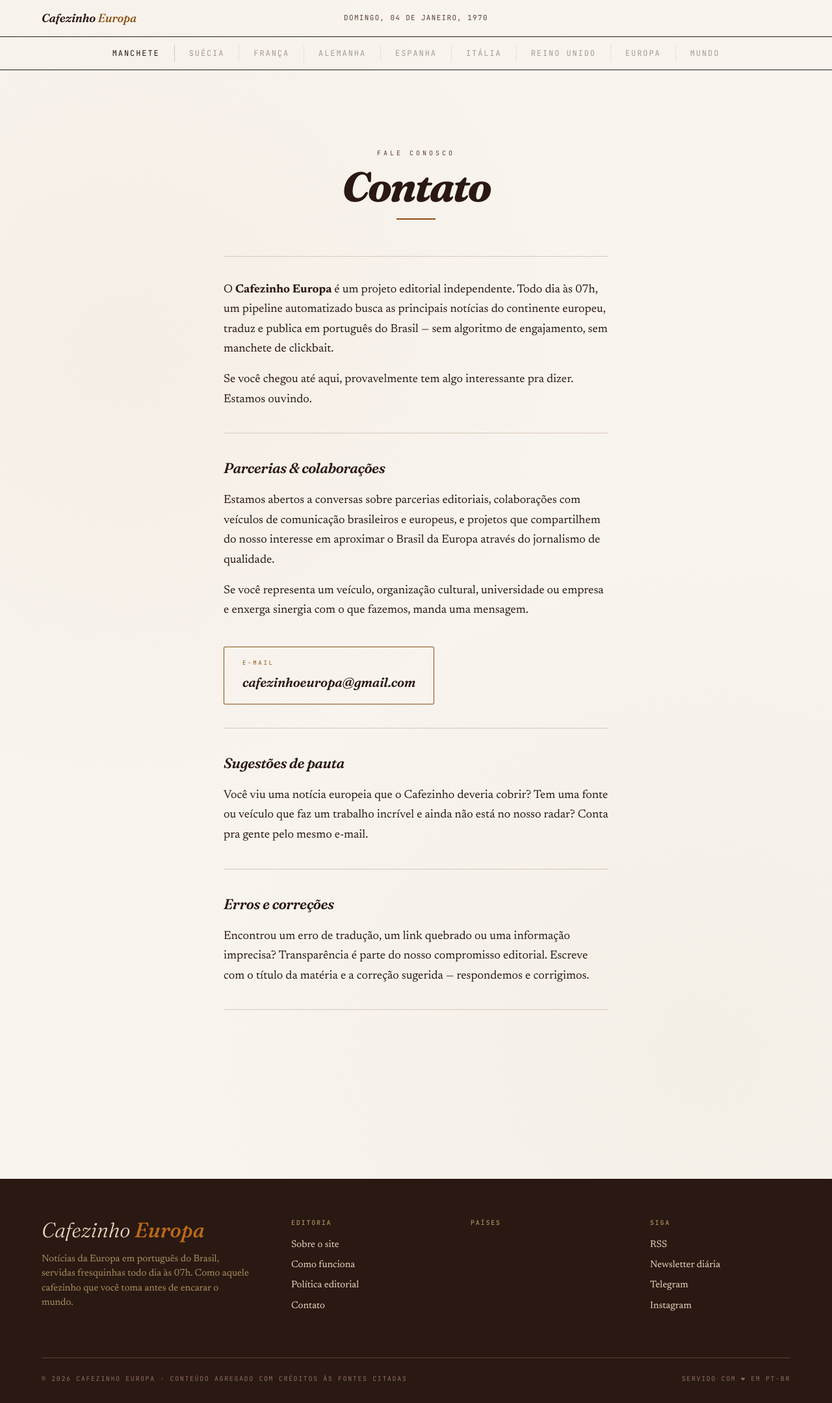
After one commit to DaniloAFLima/cafezinho-europa, a WordPress theme: template infra/themes/cafezinho/page-contato.php in a window 1280 px wide. The commit adds this page. Shown: the whole page at 65% size. Run offline with PHP 8.4 and a stand-in for WordPress, Linux system fonts and the light colour scheme; the site name, menu and one post (Sample post) are stand-ins, and other content is empty.

Commit message:
feat(theme): página de contato + fumaça substituindo ponto do i
- page-contato.php: template dedicado com texto editorial de parcerias
  e e-mail cafezinhoeuropa@gmail.com
- main.css: CSS da página de contato + ajuste fumaça no wordmark
- header.php: usa 'ı' (dotless-i) + SVG com círculo-ponto + vapor sutil

Co-Authored-By: Claude Sonnet 4.6 <noreply@anthropic.com>

```diff
--- a/infra/themes/cafezinho/assets/main.css
+++ b/infra/themes/cafezinho/assets/main.css
@@ -89,7 +89,7 @@ header.masthead {
 .wordmark a { color: inherit; text-decoration: none; }
 .wordmark .accent { color: var(--caramelo-deep); display: block; }
 
-/* Fumaça no "i" do wordmark */
+/* Fumaça substituindo o ponto do "i" no wordmark */
 .wm-steam-i {
   position: relative;
   display: inline-block;
@@ -98,22 +98,25 @@ header.masthead {
   position: absolute;
   left: 50%;
   transform: translateX(-50%);
-  bottom: 0.6em;
-  width: 0.1em;
-  height: 0.18em;
-  overflow: hidden;
+  bottom: 0.58em;     /* ancora o círculo-ponto na posição correta */
+  width: 0.13em;
+  height: 0.38em;     /* altura suficiente pra o vapor subir */
+  overflow: visible;
   pointer-events: none;
+}
+.wm-dot {
+  opacity: 0.85;      /* ponto sempre visível como substituto natural */
 }
 .wm-steam path {
   stroke-dasharray: 1;
   stroke-dashoffset: 1;
 }
-.wm-steam .s1 { animation: steam-draw 2.6s ease-out infinite; }
-.wm-steam .s2 { animation: steam-draw 2.6s ease-out infinite 1.3s; }
+.wm-steam .s1 { animation: steam-draw 3.2s ease-out infinite 0.4s; }
+.wm-steam .s2 { animation: steam-draw 3.2s ease-out infinite 1.9s; }
 @keyframes steam-draw {
   0%   { stroke-dashoffset: 1; opacity: 0; }
-  15%  { opacity: 0.65; }
-  75%  { stroke-dashoffset: 0; opacity: 0.45; }
+  12%  { opacity: 0.38; }
+  78%  { stroke-dashoffset: 0; opacity: 0.2; }
   100% { stroke-dashoffset: 0; opacity: 0; }
 }
 
@@ -797,6 +800,98 @@ footer.site-footer {
 .grid > *:nth-child(5) { animation-delay: 0.53s; }
 .grid > *:nth-child(6) { animation-delay: 0.60s; }
 
+/* ═══════════ PÁGINA DE CONTATO ═══════════ */
+.contato-wrap {
+  max-width: 720px;
+  margin: 0 auto;
+  padding: 60px 5vw 100px;
+}
+
+.contato-header {
+  text-align: center;
+  margin-bottom: 56px;
+}
+.contato-header__label {
+  font-family: 'JetBrains Mono', monospace;
+  font-size: 10px;
+  letter-spacing: 0.4em;
+  text-transform: uppercase;
+  color: var(--ink-soft);
+  margin-bottom: 14px;
+}
+.contato-header__title {
+  font-family: 'Fraunces', Georgia, serif;
+  font-style: italic;
+  font-weight: 700;
+  font-size: clamp(42px, 6vw, 64px);
+  line-height: 0.9;
+  letter-spacing: -0.04em;
+  font-variation-settings: "SOFT" 100, "WONK" 1;
+  color: var(--ink);
+  margin: 0 0 20px;
+}
+.contato-header__rule {
+  width: 60px;
+  height: 2px;
+  background: var(--caramelo-deep);
+  margin: 0 auto;
+}
+
+.contato-section {
+  border-top: 1px solid var(--line);
+  padding: 36px 0;
+}
+.contato-section:last-child {
+  border-bottom: 1px solid var(--line);
+}
+.contato-section p {
+  color: var(--ink);
+  font-size: 18px;
+  line-height: 1.7;
+  margin: 0 0 16px;
+}
+.contato-section p:last-child { margin-bottom: 0; }
+
+.contato-section__title {
+  font-family: 'Fraunces', Georgia, serif;
+  font-style: italic;
+  font-weight: 600;
+  font-size: 22px;
+  letter-spacing: -0.02em;
+  font-variation-settings: "SOFT" 80, "WONK" 1;
+  color: var(--ink);
+  margin: 0 0 18px;
+}
+
+.contato-email {
+  display: inline-flex;
+  flex-direction: column;
+  margin-top: 24px;
+  text-decoration: none;
+  border: 1px solid var(--caramelo-deep);
+  padding: 18px 28px;
+  border-radius: 2px;
+  transition: background 0.15s;
+}
+.contato-email:hover { background: var(--crema); }
+.contato-email__label {
+  font-family: 'JetBrains Mono', monospace;
+  font-size: 9px;
+  letter-spacing: 0.3em;
+  text-transform: uppercase;
+  color: var(--caramelo-deep);
+  margin-bottom: 6px;
+}
+.contato-email__addr {
+  font-family: 'Fraunces', Georgia, serif;
+  font-style: italic;
+  font-size: 20px;
+  font-weight: 600;
+  color: var(--ink);
+  letter-spacing: -0.01em;
+  font-variation-settings: "SOFT" 60;
+}
+
 /* ═══════════ RESPONSIVE ═══════════ */
 @media (max-width: 900px) {
   .banner { grid-template-columns: 1fr; text-align: center; gap: 4px; }
--- a/infra/themes/cafezinho/header.php
+++ b/infra/themes/cafezinho/header.php
@@ -31,7 +31,7 @@
         <div class="masthead__supra">Notícias da Europa</div>
         <h1 class="wordmark">
             <a href="<?php echo esc_url(home_url('/')); ?>">
-                Cafez<span class="wm-steam-i">i<svg class="wm-steam" viewBox="0 0 20 36" fill="none" xmlns="http://www.w3.org/2000/svg" aria-hidden="true"><path class="s1" d="M6 32 Q2 22 6 14 Q10 6 6 0" stroke="currentColor" stroke-width="2" stroke-linecap="round" pathLength="1"/><path class="s2" d="M14 32 Q18 22 14 14 Q10 6 14 0" stroke="currentColor" stroke-width="2" stroke-linecap="round" pathLength="1"/></svg></span>nho<span class="accent">Europa</span>
+                Cafez<span class="wm-steam-i">ı<svg class="wm-steam" viewBox="0 0 20 56" fill="none" xmlns="http://www.w3.org/2000/svg" aria-hidden="true"><circle class="wm-dot" cx="10" cy="52" r="3" fill="currentColor"/><path class="s1" d="M8 46 Q4 34 8 22 Q12 10 8 2" stroke="currentColor" stroke-width="1.5" stroke-linecap="round" pathLength="1"/><path class="s2" d="M12 46 Q16 34 12 22 Q8 10 12 2" stroke="currentColor" stroke-width="1.5" stroke-linecap="round" pathLength="1"/></svg></span>nho<span class="accent">Europa</span>
             </a>
         </h1>
         <div class="masthead__rule"></div>
--- /dev/null
+++ b/infra/themes/cafezinho/page-contato.php
@@ -0,0 +1,42 @@
+<?php get_header(); ?>
+
+<div class="contato-wrap">
+
+    <div class="contato-header">
+        <div class="contato-header__label">Fale conosco</div>
+        <h1 class="contato-header__title">Contato</h1>
+        <div class="contato-header__rule"></div>
+    </div>
+
+    <div class="contato-body">
+
+        <section class="contato-section">
+            <p>O <strong>Cafezinho Europa</strong> é um projeto editorial independente. Todo dia às 07h, um pipeline automatizado busca as principais notícias do continente europeu, traduz e publica em português do Brasil — sem algoritmo de engajamento, sem manchete de clickbait.</p>
+            <p>Se você chegou até aqui, provavelmente tem algo interessante pra dizer. Estamos ouvindo.</p>
+        </section>
+
+        <section class="contato-section">
+            <h2 class="contato-section__title">Parcerias &amp; colaborações</h2>
+            <p>Estamos abertos a conversas sobre parcerias editoriais, colaborações com veículos de comunicação brasileiros e europeus, e projetos que compartilhem do nosso interesse em aproximar o Brasil da Europa através do jornalismo de qualidade.</p>
+            <p>Se você representa um veículo, organização cultural, universidade ou empresa e enxerga sinergia com o que fazemos, manda uma mensagem.</p>
+            <a class="contato-email" href="mailto:cafezinhoeuropa@gmail.com">
+                <span class="contato-email__label">E-mail</span>
+                <span class="contato-email__addr">cafezinhoeuropa@gmail.com</span>
+            </a>
+        </section>
+
+        <section class="contato-section">
+            <h2 class="contato-section__title">Sugestões de pauta</h2>
+            <p>Você viu uma notícia europeia que o Cafezinho deveria cobrir? Tem uma fonte ou veículo que faz um trabalho incrível e ainda não está no nosso radar? Conta pra gente pelo mesmo e-mail.</p>
+        </section>
+
+        <section class="contato-section">
+            <h2 class="contato-section__title">Erros e correções</h2>
+            <p>Encontrou um erro de tradução, um link quebrado ou uma informação imprecisa? Transparência é parte do nosso compromisso editorial. Escreve com o título da matéria e a correção sugerida — respondemos e corrigimos.</p>
+        </section>
+
+    </div>
+
+</div>
+
+<?php get_footer(); ?>
```
